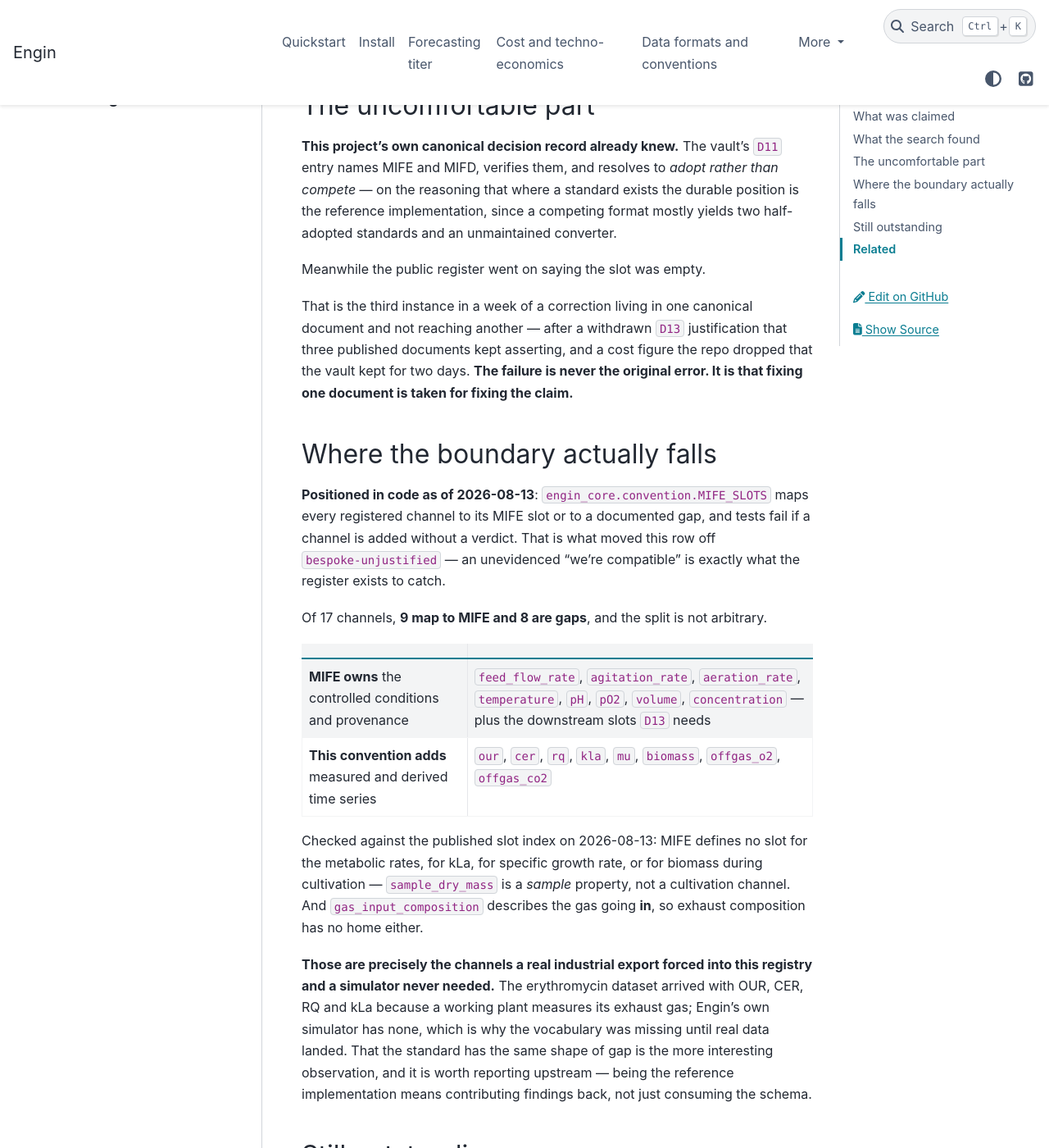
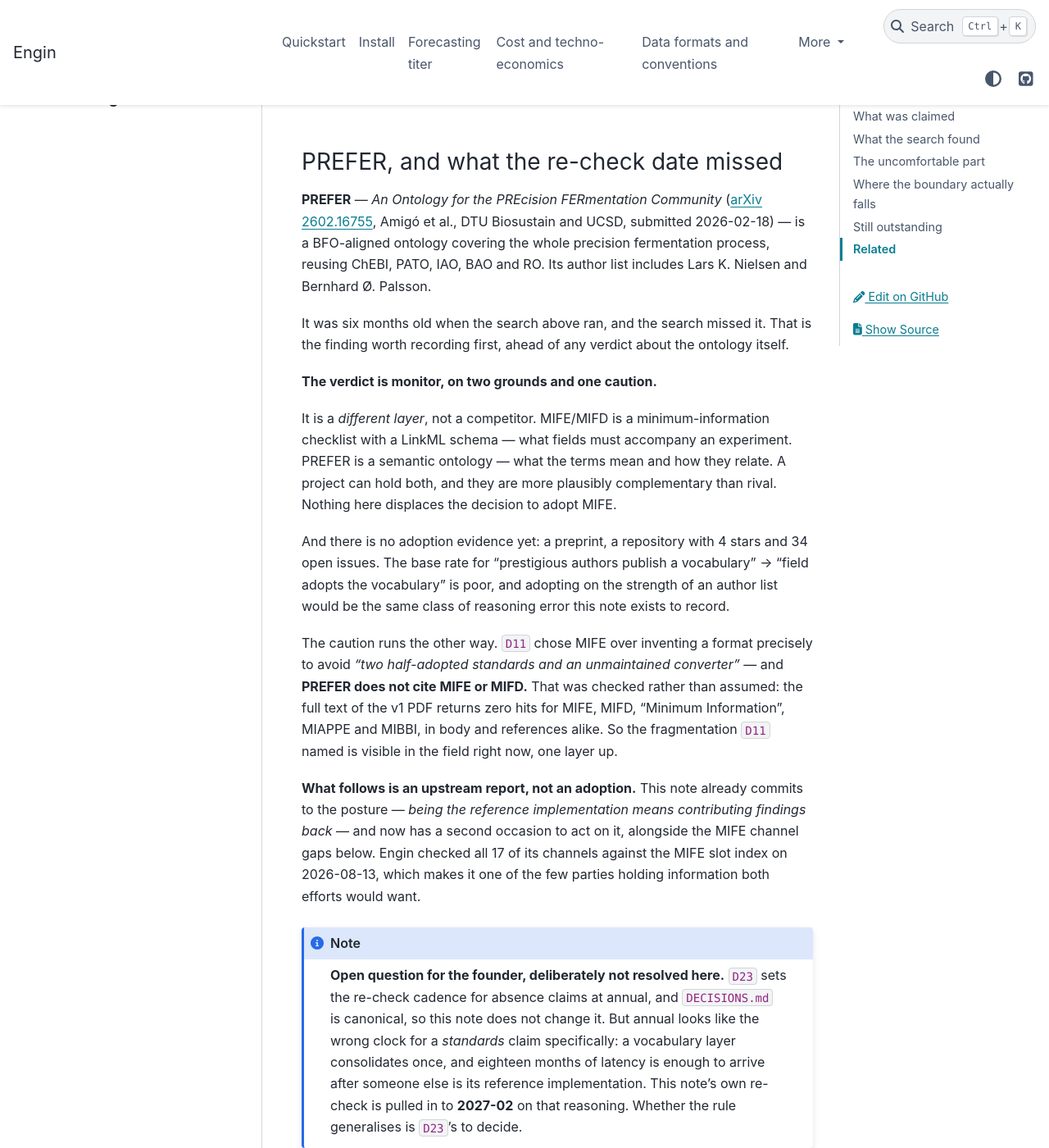
Before and after one commit to enginbio/engin-suite, a Sphinx documentation site: the page built from docs/design/data-convention.md, in a window 1280 px wide and 1400 px high, scrolled down 1631 px. Shown: the whole window at 82% size. Built offline with Sphinx 7.4.7 and the PyData theme 0.15.4, drawn with Linux system fonts in a browser that asks for light colours; some of the changed text lies outside the part shown.

Commit message:
Record PREFER as a near-miss, and pull the re-check in
Closes #115.

PREFER -- An Ontology for the PREcision FERmentation Community, arXiv
2602.16755, Amigo et al., DTU Biosustain and UCSD -- was submitted
2026-02-18, six months before the D11 absence search ran on 2026-08-13,
and the search missed it. The near-miss table now carries it with an
explicit verdict.

The verdict is monitor, not adopt. PREFER is a BFO-aligned semantic
ontology; MIFE/MIFD is a minimum-information checklist with a LinkML
schema. Different layers, plausibly complementary, and nothing here
displaces D11's decision to adopt MIFE. There is also no adoption
evidence yet: a preprint, 4 stars, 34 open issues.

The finding that matters is the other one. PREFER does not cite MIFE or
MIFD. That is the exact fragmentation D11 chose MIFE to avoid -- "two
half-adopted standards and an unmaintained converter" -- visible one
layer up, now. What follows is an upstream report, which this note had
already committed to in principle and had no occasion to act on.

Verified rather than taken from the scan issue, which flagged both of
these citations as unverified and load-bearing:

- title, full author list, submission date and the quoted abstract
  sentence, from arXiv directly
- the MIFE/MIFD absence, from the v1 PDF full text: 18 pages, 43,551
  characters, zero hits each for MIFE, MIFD, "Minimum Information",
  MIAPPE and MIBBI, in body and references alike. PREFER aligns with
  BFO and reuses ChEBI, PATO, IAO, BAO and RO.
- the DOI resolves; the repository metadata is from the GitHub API

Two limits are recorded with the claim: it is one version of one
preprint, and absence of a citation shows the two efforts have not met,
not that either rejected the other. That is why the verdict is monitor.

This note's own re-check moves from 2027-08 to 2027-02, because annual
is the wrong clock for a standards claim -- a vocabulary layer
consolidates once, and eighteen months of latency is enough to arrive
after someone else is its reference implementation. Whether that
generalises is D23's to decide, so DECISIONS.md is untouched and the
question is raised in the note for the founder.

Checks run: render --check, check_claims, check_corrections, ruff check
on the tree, docs built twice and once as READTHEDOCS=True. No
executable page changed, so the committed cache is unchanged.

Co-Authored-By: Claude Opus 5 <noreply@anthropic.com>
Signed-off-by: David Baugher <dbaugher>

````diff
--- a/docs/design/data-convention.md
+++ b/docs/design/data-convention.md
@@ -1,7 +1,7 @@
 # Design note: the bioprocess data convention
 
 **Status:** the absence claim behind this component **did not survive review.**
-**Last searched:** 2026-08-13 · **Re-check:** 2027-08 · Implements `D11`, `D23`.
+**Last searched:** 2026-08-14 · **Re-check:** 2027-02 · Implements `D11`, `D23`.
 
 This note exists because `D23` holds absence claims to the highest bar in the scheme. A
 package saying *"no community standard exists"* is making a claim about the field, not
@@ -38,10 +38,55 @@ weight, `purification_method`).
 | Candidate | Verdict |
 |---|---|
 | **MIFE / MIFD** | **Not a near-miss. The standard.** Adopt. |
+| **PREFER** | **Monitor, do not adopt yet** — and report the MIFE relationship upstream. See below. |
 | `cf_xarray` | Rejected on evaluation: its vocabulary is geoscience-specific and reports `n/a` across bioprocess channels. Cited in the register. |
 | `frictionless` | Rejected on evaluation: `field_confidence` is a type-casting tolerance, not semantic confidence, and it maps nothing to a domain vocabulary. Cited in the register. |
 | SBML | Wrong layer — kinetic model representation, not experimental data layout. Relevant to the simulator instead. |
 | AnnData | Wrong domain, right shape. The pattern worth imitating, not the schema. |
+
+### PREFER, and what the re-check date missed
+
+**PREFER** — *An Ontology for the PREcision FERmentation Community*
+([arXiv 2602.16755](https://doi.org/10.48550/arXiv.2602.16755), Amigó et al., DTU Biosustain
+and UCSD, submitted 2026-02-18) — is a BFO-aligned ontology covering the whole precision
+fermentation process, reusing ChEBI, PATO, IAO, BAO and RO. Its author list includes Lars K.
+Nielsen and Bernhard Ø. Palsson.
+
+It was six months old when the search above ran, and the search missed it. That is the finding
+worth recording first, ahead of any verdict about the ontology itself.
+
+**The verdict is monitor, on two grounds and one caution.**
+
+It is a *different layer*, not a competitor. MIFE/MIFD is a minimum-information checklist with
+a LinkML schema — what fields must accompany an experiment. PREFER is a semantic ontology —
+what the terms mean and how they relate. A project can hold both, and they are more plausibly
+complementary than rival. Nothing here displaces the decision to adopt MIFE.
+
+And there is no adoption evidence yet: a preprint, a repository with 4 stars and 34 open
+issues. The base rate for "prestigious authors publish a vocabulary" → "field adopts the
+vocabulary" is poor, and adopting on the strength of an author list would be the same class of
+reasoning error this note exists to record.
+
+The caution runs the other way. `D11` chose MIFE over inventing a format precisely to avoid
+*"two half-adopted standards and an unmaintained converter"* — and **PREFER does not cite MIFE
+or MIFD.** That was checked rather than assumed: the full text of the v1 PDF returns zero hits
+for MIFE, MIFD, "Minimum Information", MIAPPE and MIBBI, in body and references alike. So the
+fragmentation `D11` named is visible in the field right now, one layer up.
+
+**What follows is an upstream report, not an adoption.** This note already commits to the
+posture — *being the reference implementation means contributing findings back* — and now has a
+second occasion to act on it, alongside the MIFE channel gaps below. Engin checked all 17 of
+its channels against the MIFE slot index on 2026-08-13, which makes it one of the few parties
+holding information both efforts would want.
+
+```{note}
+**Open question for the founder, deliberately not resolved here.** `D23` sets the re-check
+cadence for absence claims at annual, and `DECISIONS.md` is canonical, so this note does not
+change it. But annual looks like the wrong clock for a *standards* claim specifically: a
+vocabulary layer consolidates once, and eighteen months of latency is enough to arrive after
+someone else is its reference implementation. This note's own re-check is pulled in to
+**2027-02** on that reasoning. Whether the rule generalises is `D23`'s to decide.
+```
 
 ## The uncomfortable part
 
````
Also changed, not shown: docs/references.md (+4 -1 lines), sources.yaml (+68 -2 lines).
